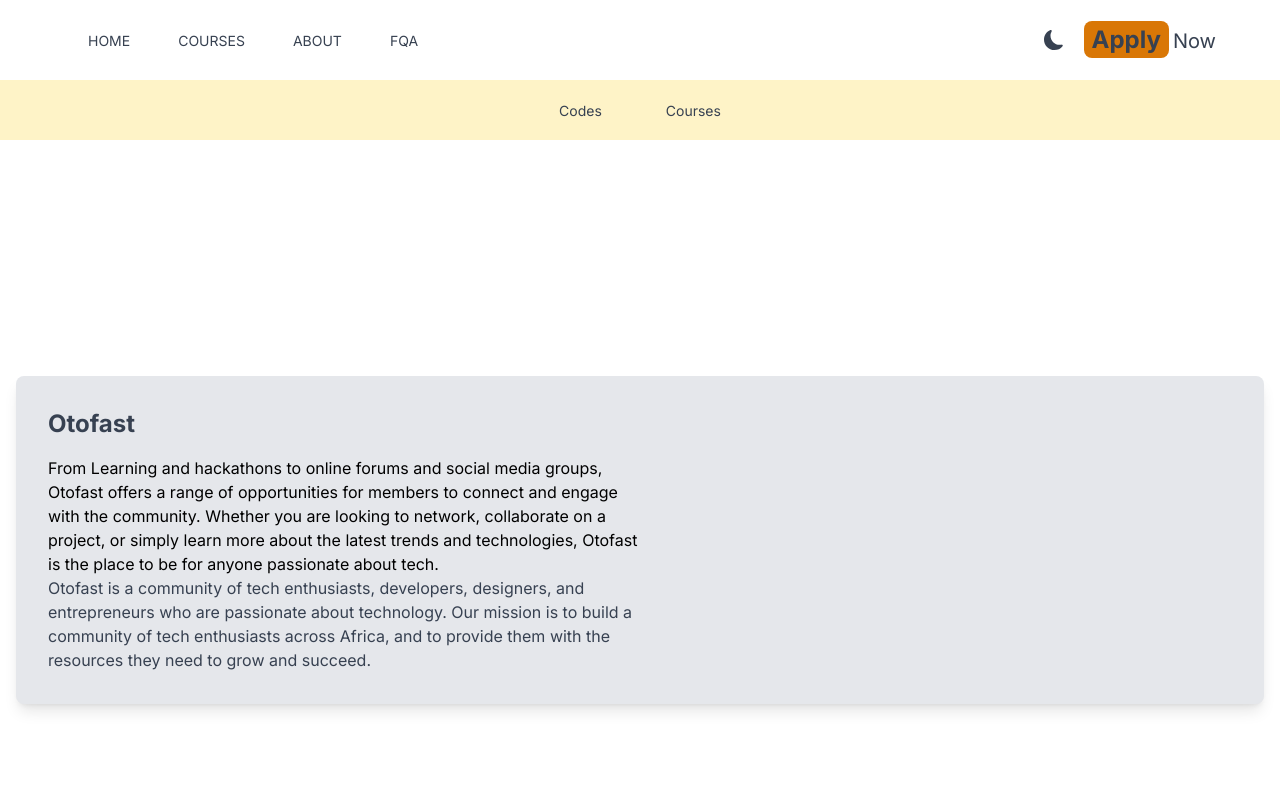
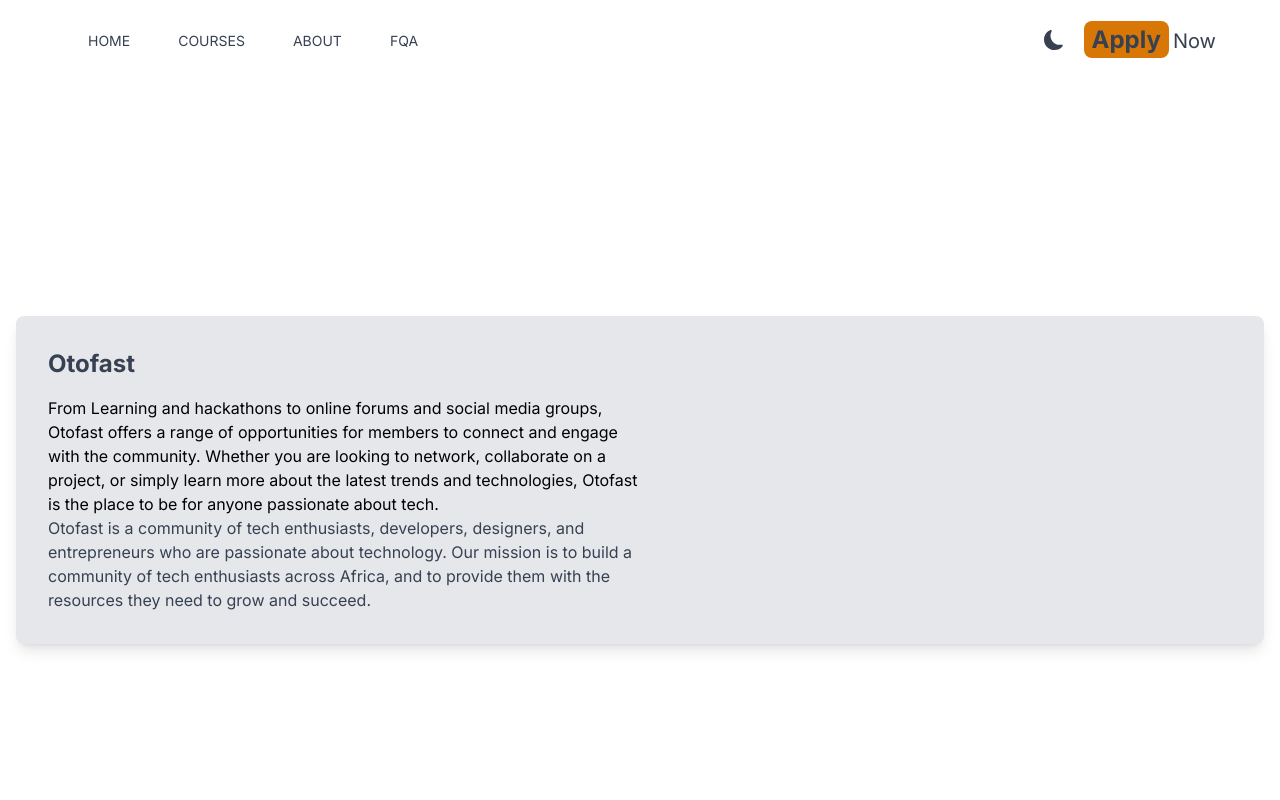
Before and after one commit to marksikaundi/Otofast-Project, a Next.js app: page / in a window 1280 px wide. Shown: the top 800 px of the page. Built offline with nearby package versions, Linux system fonts and the light colour scheme.

Commit message:
removed two comp

```diff
--- a/src/app/components/Navbar.jsx
+++ /dev/null
@@ -1,11 +0,0 @@
-import React from "react";
-import NavbarItem from "./NavbarItem";
-
-export default function Navbar() {
-  return (
-    <div className="flex justify-center dark:bg-gray-600 bg-amber-100 lg:text-lg p-4">
-      <NavbarItem title="Codes" address="/codes" />
-      <NavbarItem title="Courses" address="/courses" />
-    </div>
-  );
-}
--- a/src/app/components/NavbarItem.jsx
+++ /dev/null
@@ -1,12 +0,0 @@
-import Link from "next/link";
-
-export default function NavbarItem({ title, address }) {
-  return (
-    <div className="">
-      <Link className="mx-4 lg:mx-6 hover:text-amber-600" href={address}>
-
-        <p className="sm:inline p-2 my-2 text-sm">{title}</p>
-      </Link>
-    </div>
-  );
-}
--- a/src/app/layout.jsx
+++ b/src/app/layout.jsx
@@ -23,7 +23,7 @@
         <Header />
 
         {/* Navbar */}
-        <Navbar />
+
 
         {/* SearchBox */}
         {children}
```
